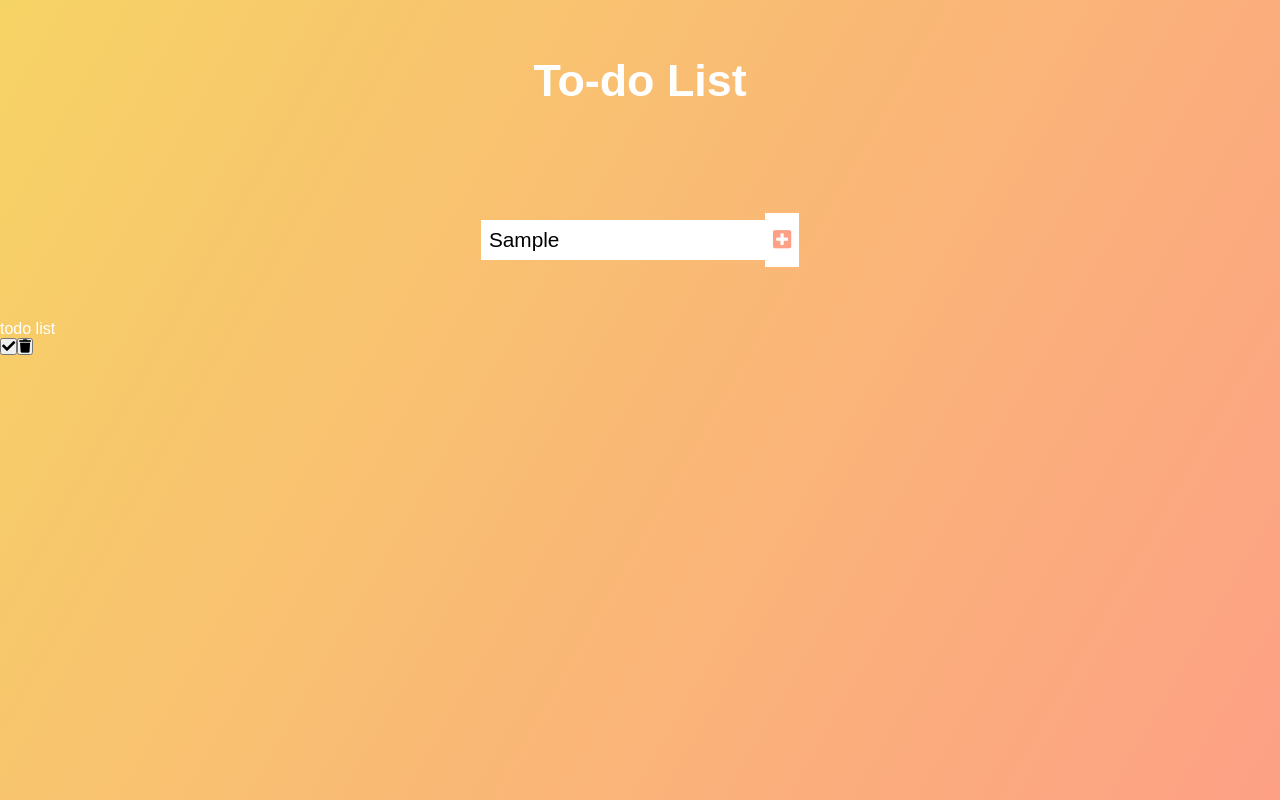
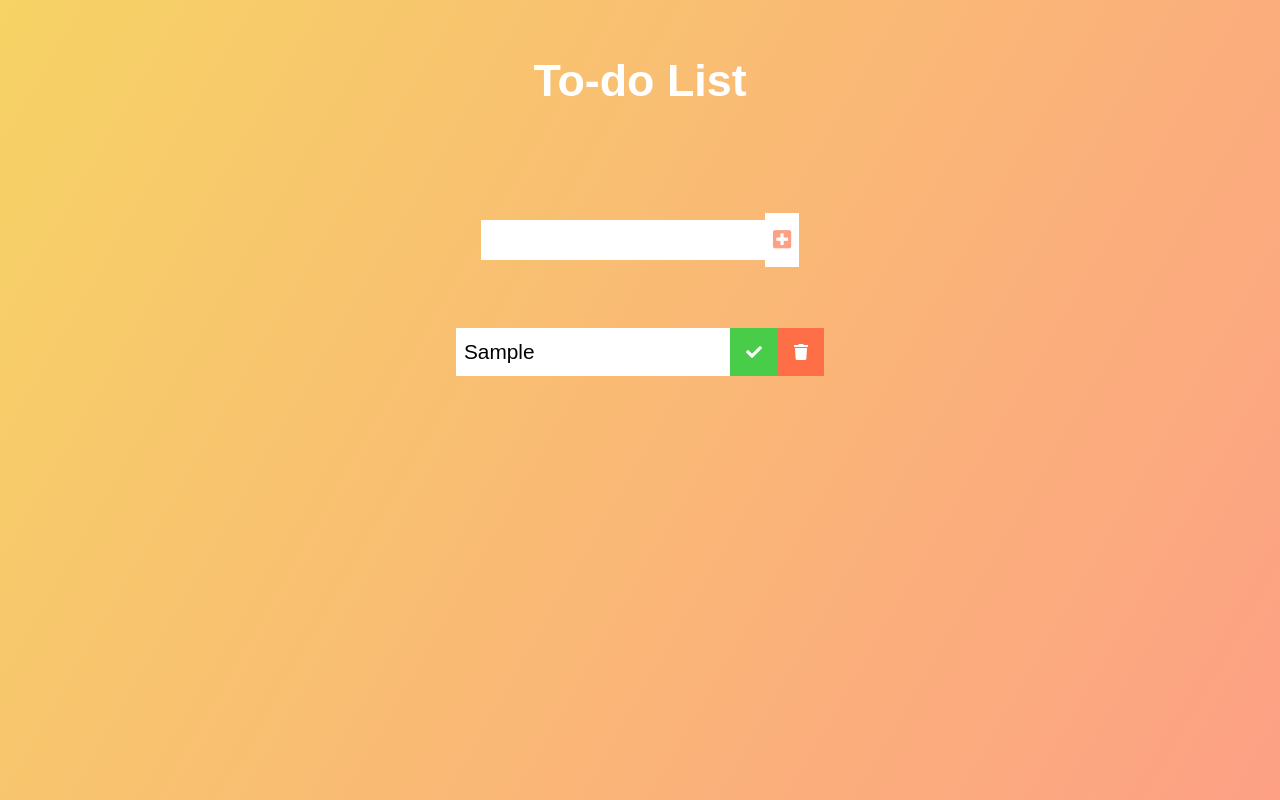
Before and after one commit to Hasan-Saju/To-do-Task, a plain HTML site: page index.htm in a window 1280 px wide. Both pictures are taken after typing "Sample" into the empty fields and a click on the button 781 px from the left and 240 px from the top of the page. Drawn offline with Linux system fonts and the light colour scheme.

Commit message:
adding element done

```diff
--- a/app.js
+++ b/app.js
@@ -21,7 +21,7 @@ function addTodo(event) {
 
     // creating li
     const newTodo = document.createElement("li");
-    newTodo.innerText = 'todo list'
+    newTodo.innerText = todoInput.value;
     newTodo.classList.add('todo-item');
     todoDiv.appendChild(newTodo);
 
@@ -35,14 +35,15 @@ function addTodo(event) {
     // check trash button
     const trashButton = document.createElement("button");
     trashButton.innerHTML = '<i class="fas fa-trash"></i>';
-    trashButton.classList.add("complete-btn");
+    trashButton.classList.add("trash-btn");
     todoDiv.appendChild(trashButton);
 
     // made a set of input and buttons
     // now append the set to ul
     todoList.appendChild(todoDiv);
 
-
+    // clear todo input box
+    todoInput.value = "";
 
 
 }
--- a/style.css
+++ b/style.css
@@ -43,3 +43,46 @@ form button:hover{
     background: #fda085;
     color: white;
 }
+
+.todo-container{
+    display: flex;
+    justify-content: center;
+    align-items: center;
+}
+
+.todo-list{
+    min-width: 30%;
+    list-style: none;
+}
+
+.todo{
+    margin: 0.5rem;
+    background: white;
+    color: black;
+    font-size: 1.3rem;
+    display: flex;
+    justify-content: space-between;
+    align-items: center;
+}
+
+.todo li{
+    flex: 1;
+}
+
+.trash-btn,
+.complete-btn{
+    background: #ff6f47;
+    color: white;
+    border: none;
+    padding: 1rem;
+    cursor: pointer;
+    font-size: 1rem;
+}
+
+.complete-btn{
+    background: rgb(73, 204, 73);
+}
+
+.todo-item{
+    padding: 0rem 0.5rem;
+}
```
